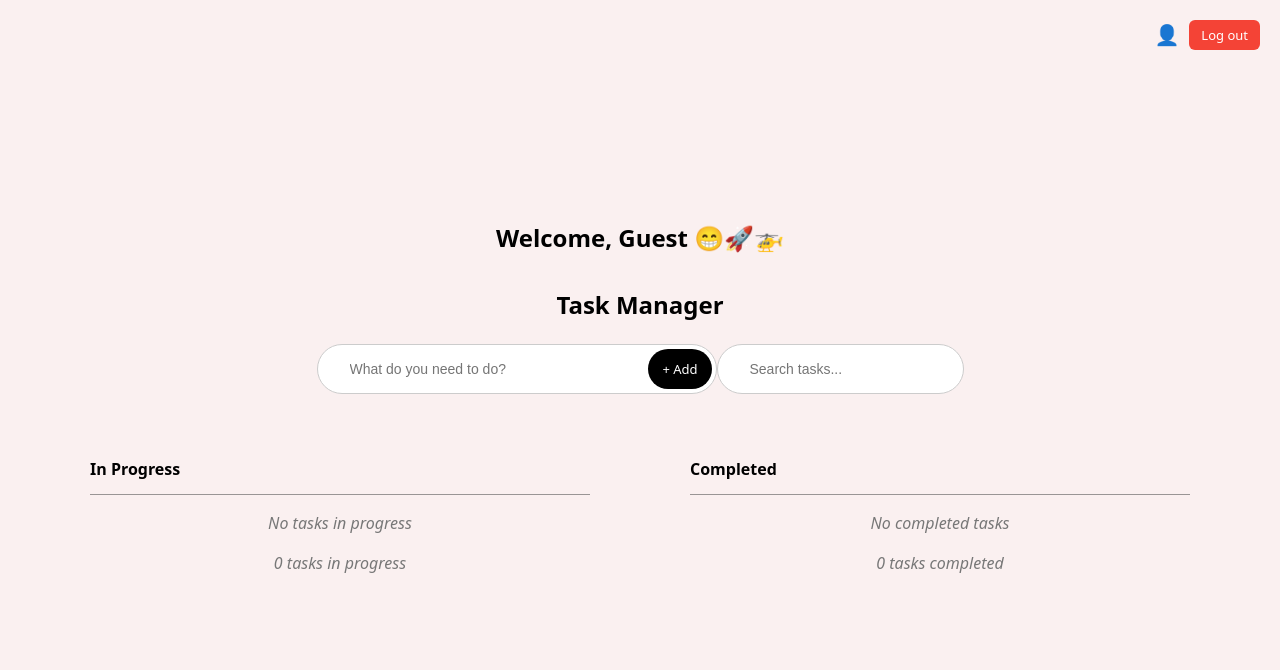
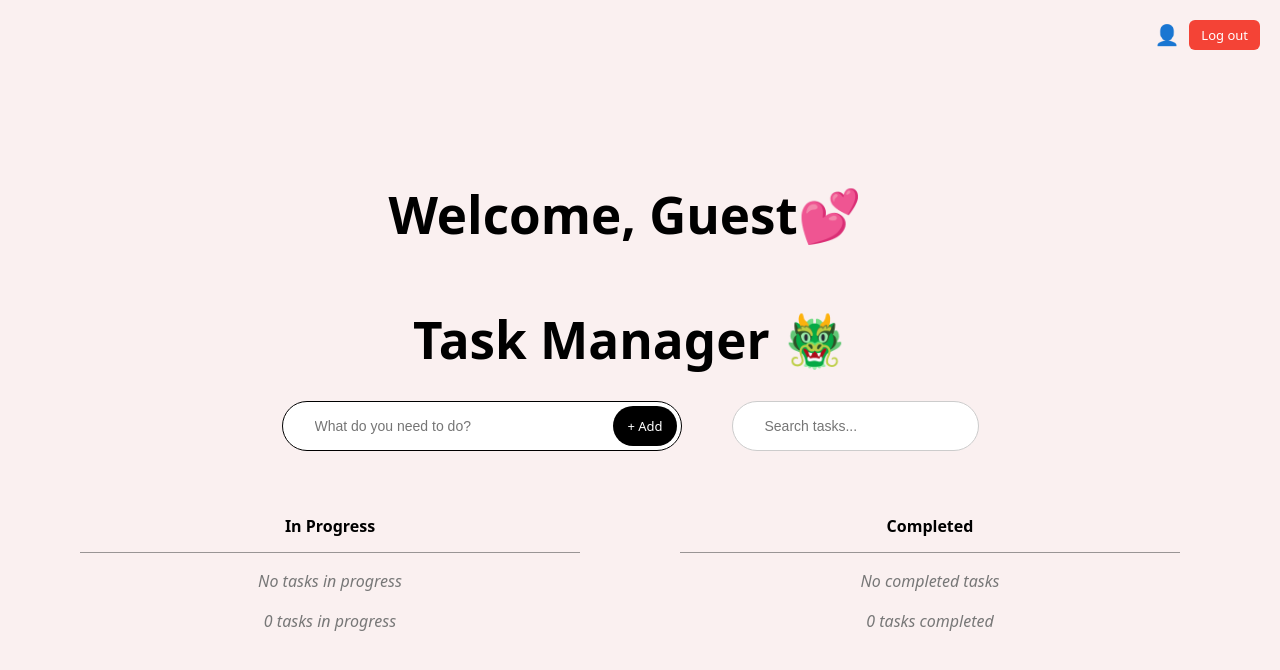
Before and after one commit to nabilnajme/Project_todo, a React (Vite) app in the folder todo-app/: page /home in a window 1280 px wide. Shown: the top 670 px of the page. Built offline with nearby package versions, Linux system fonts and the light colour scheme.

Commit message:
version 2

```diff
--- a/todo-app/package.json
+++ b/todo-app/package.json
@@ -15,7 +15,8 @@
     "react": "^19.2.0",
     "react-dom": "^19.2.0",
     "react-redux": "^9.2.0",
-    "react-router-dom": "^7.12.0"
+    "react-router-dom": "^7.12.0",
+    "requirement": "^0.0.8"
   },
   "devDependencies": {
     "@eslint/js": "^9.39.1",
--- a/todo-app/src/App.css
+++ b/todo-app/src/App.css
@@ -15,17 +15,17 @@ body {
   display: flex;
   flex-direction: column;
   align-items: center;
+  justify-content: center;
+  margin-right: 10px;
   width: 1500px;
 }
 
 .app-title {
-  text-align: center;
-  font-size: 24px;
-  font-weight: 600;
-  margin-bottom: 25px;
+text-align: center;
 }
 
 .section-title {
+  text-align: center;
   font-size: 16px;
   font-weight: 600;
   color: #000;
@@ -151,6 +151,7 @@ a.btn:hover {
 .top-sec {
   display: flex;
   align-items: center;
+  gap: 50px;
 }
 
 .search-box input {
@@ -252,6 +253,14 @@ a.btn:hover {
   margin-bottom: 15px;
   font-size: 14px;
 }
+.welcome-text{
+  font-size: 14px;
+  margin-bottom: 15px;
+  font-style: italic;
+  font-weight: bold;
+  color: blue;
+  cursor: pointer;
+}
 
 .welcome-btn {
   background: #000;
--- a/todo-app/src/TodoList.jsx
+++ b/todo-app/src/TodoList.jsx
@@ -1,8 +1,9 @@
 import { useSelector, useDispatch } from "react-redux";
-import { useState } from "react";
+import { useState , useEffect, useRef} from "react";
 import { Link } from "react-router-dom";
 import { useNavigate } from "react-router-dom";
 import { useLocation } from "react-router-dom";
+
 
 export default function TodoHome() {
   const location = useLocation();
@@ -11,9 +12,12 @@ export default function TodoHome() {
   const todos = useSelector((state) => state);
   const navigate = useNavigate();
   const dispatch = useDispatch();
+  const inputRef = useRef(null);
   const [text, setText] = useState("");
   const [searchTerm, setSearchTerm] = useState("");
-
+ useEffect(() => {
+    inputRef.current.focus();
+  }, []);
   function addTodo() {
     if (text.trim() === "") return;
 
@@ -46,14 +50,15 @@ export default function TodoHome() {
       </div>
 
       <div className="container">
-        <h1 className="app-title">Welcome, {userName} 😁🚀🚁</h1>
+        <h1 className="app-title">Welcome, {userName}💕 </h1>
       </div>
-      <h1 className="app-title">Task Manager</h1>
+      <h1 className="app-title">Task Manager  🐲</h1>
 
       {/* ADD */}
       <section className="top-sec">
         <div className="add-box">
           <input
+          ref={inputRef}
             type="text"
             placeholder="What do you need to do?"
             value={text}
--- a/todo-app/src/Welcom.jsx
+++ b/todo-app/src/Welcom.jsx
@@ -1,10 +1,17 @@
 import { useState } from "react";
 import { useNavigate } from "react-router-dom";
+import {  useEffect, useRef} from "react";
 
 import "./App.css";
 
 export default function Welcom() {
   const [name, setName] = useState("");
+  const inputRef = useRef(null);
+
+  useEffect(() => {
+    inputRef.current.focus();
+  }, []);
+
   const navigate = useNavigate();
 
   function handleSubmit(e) {
@@ -19,6 +26,7 @@ export default function Welcom() {
       <h1 className="welcome-title">Enter Your Name</h1>
       <form onSubmit={handleSubmit}>
         <input
+          ref={inputRef}
           type="text"
           placeholder="Your name..."
           value={name}
@@ -28,6 +36,7 @@ export default function Welcom() {
         <button type="submit" className="btn welcome-btn">
           Enter
         </button>
+        <p className="welcome-text" onClick={() => navigate("/home", { state: { userName: "Guest" } })}>Enter As Guest</p>
       </form>
     </div>
   );
```
Also changed, not shown: 1 other file (tests, documents, lock files or other folders).
